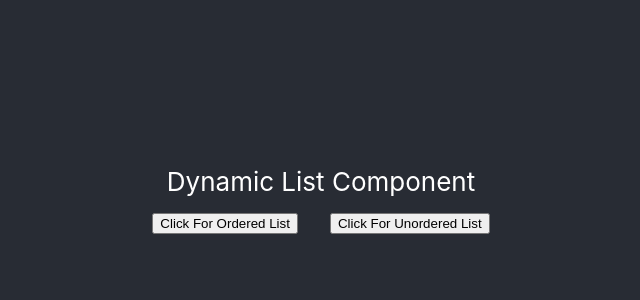
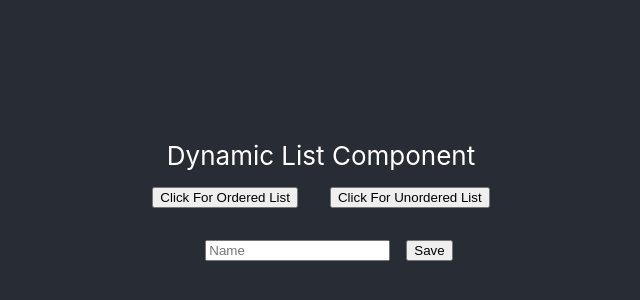
Before and after one commit to gbaref949/bellwork, a React (Create React App) app: page / in a window 1280 px wide. Shown: the part 192-492 px from the top of the page, without its empty margins (319-959 px from the left). Built offline with nearby package versions, Linux system fonts and the light colour scheme.

Commit message:
worked on components

```diff
--- a/src/components/List.jsx
+++ b/src/components/List.jsx
@@ -1,7 +1,12 @@
 import { useState } from "react"
 
 const List = () => {
-    const [data, setData] = useState("")
+    const [data, setData] = useState([
+    { name: '', age: '' }
+  ])
+    const handleFormChange = () => {
+
+    }
 
     const handleSubmit = (e) =>{
         e.preventDefault()
@@ -14,7 +19,21 @@ const List = () => {
         <br/>
     <button onClick={()=>{}} style={{margin: '1rem'}}>Click For Ordered List</button>
     <button onClick={()=>{}} style={{margin: '1rem'}}>Click For Unordered List</button>
-    {/* <button onClick={()=>{handleSubmit}}></button> */}
+    <form>
+        {data.map((input, index) => {
+          return (
+            <div key={index}>
+              <input style={{margin: '1rem'}}
+                name='name'
+                placeholder='Name'
+                value={input.name}
+                onChange={event => handleFormChange(index, event)}
+              />
+              <button>Save</button>
+            </div>
+          )
+        })}
+      </form>
     </div>
   )
 }
```
